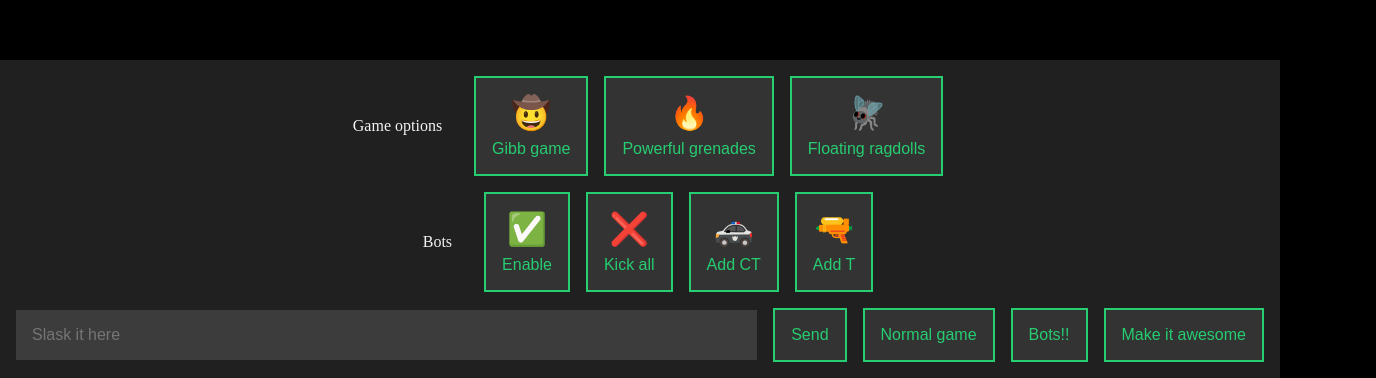
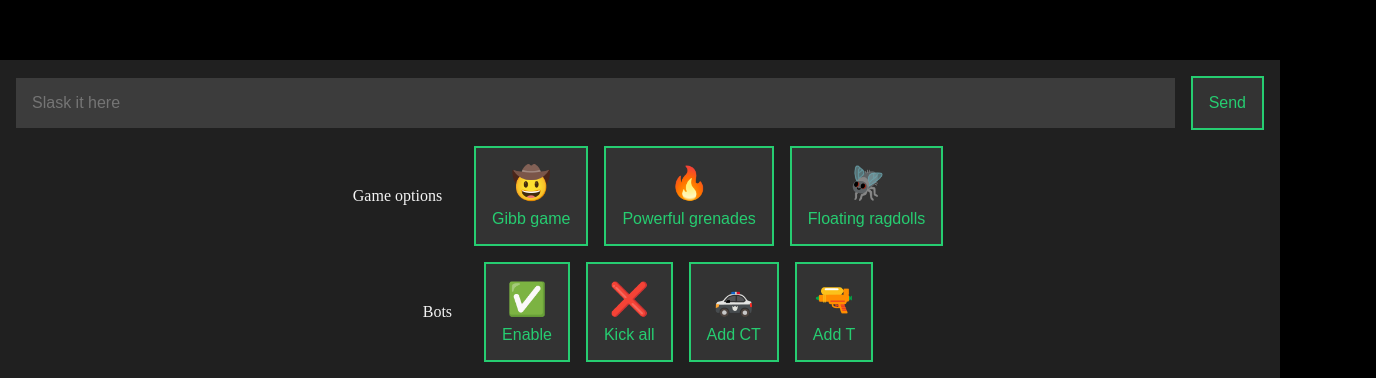
Before and after one commit to matst80/rcon2000, a website: page public/index.html in a window 1280 px wide. Shown: the part 422-800 px from the top of the page, 1376 px wide, since content can reach past the window. Drawn offline with Linux system fonts and the light colour scheme.

Commit message:
some updates

```diff
--- a/public/index.html
+++ b/public/index.html
@@ -1,5 +1,6 @@
 <!DOCTYPE html>
 <html lang="en">
+
 <head>
   <meta charset="UTF-8" />
   <meta name="viewport" content="width=device-width, initial-scale=1" />
@@ -10,22 +11,28 @@
       --size: 1rem;
     }
 
+    * {
+      box-sizing: border-box;
+    }
+
     pre {
       flex: 1;
       font: "Fira Code", monospace;
       font-size: var(--size);
+      padding: 1.5rem;
+      width: 100vw;
+    }
+
+    code {
       word-break: break-all;
       white-space: pre-wrap;
-        overflow: hidden;
-        padding: 3rem;
-        width: 100vw;
     }
 
     input {
       font-size: var(--size);
       background-color: #ffffff20;
       border: 0;
-        width: 90%;
+      width: 100%;
       color: #fff;
       padding: 1rem;
     }
@@ -45,7 +52,7 @@
 
     html,
     body {
-        height: 100vh;
+      min-height: 100vh;
       margin: 0;
       padding: 0;
       overscroll-behavior: none;
@@ -114,85 +121,11 @@
 </head>
 
 <body>
-    <pre id="log" class="p-4 bg-black text-white"></pre>
-    <form id="form" class="flex flex-col lg:flex-row">
+  <pre><code id="log"></code></pre>
+  <form id="form">
+
     <div class="row">
-        <label>Game options</label>
-
-        <button
-          data-cmd="
-		  	game_mode 0;
-			game_type 0;
-			sv_cheats 1;
-			sv_infinite_ammo 1;
-			sv_banid_enabled false;
-			mp_friendlyfire false;
-			mp_autokick 0;
-			mp_startmoney 1000000;
-			mp_afterroundmoney 1000000;
-			mp_autoteambalance 0;
-			mp_limitteams 0;
-			mp_roundtime_defuse 30;
-			mp_maxrounds 100;
-			mp_solid_teammates 0;
-		  "
-        >
-          <em>🤠</em> Gibb game
-        </button>
-
-        <button
-          data-cmd="
-			sv_hegrenade_damage_multiplier 4.0;
-			sv_hegrenade_radius_multiplier 2.0;
-		  "
-        >
-          <em> 🔥 </em>
-          Powerful grenades
-        </button>
-
-        <button
-          data-cmd="
-			ragdoll_gravity_scale 0.1;
-		  "
-        >
-          <em>🪰</em>
-          Floating ragdolls
-        </button>
-      </div>
-      <div class="row">
-        <label>Bots</label>
-
-        <button
-          data-cmd="
-		  bot_quota_mode normal;
-		  "
-        >
-          <em>✅</em> Enable
-        </button>
-
-        <button data-cmd="bot_kick;"><em>❌</em> Kick all</button>
-
-        <button
-          data-cmd="bot_add_ct; bot_add_ct; bot_add_ct; bot_add_ct; bot_add_ct; bot_add_ct; bot_add_ct; bot_add_ct; bot_add_ct; bot_add_ct; "
-        >
-          <em>🚓</em>
-          Add CT
-        </button>
-
-        <button
-          data-cmd="bot_add_t; bot_add_t; bot_add_t; bot_add_t; bot_add_t; bot_add_t; bot_add_t; bot_add_t; bot_add_t; bot_add_t; "
-        >
-          <em>🔫</em>
-          Add T
-        </button>
-      </div>
-      <div class="row">
-        <input
-          type="text"
-          id="command"
-          list="commands"
-          placeholder="Slask it here"
-        />
+      <input type="text" id="command" tabindex="0" list="commands" placeholder="Slask it here" />
       <datalist id="commands">
         <option value="help" />
         <option value="sv_cheats 1" />
@@ -218,69 +151,116 @@
         <option value="mp_autokick 0" />
       </datalist>
       <button type="submit" id="send">Send</button>
+    </div>
+    <div class="row">
+      <label>Game options</label>
+
+      <button data-cmd="
+    		  	game_mode 0;
+    			game_type 0;
+    			sv_cheats 1;
+    			sv_infinite_ammo 1;
+    			sv_banid_enabled false;
+    			mp_friendlyfire false;
+    			mp_autokick 0;
+    			mp_startmoney 1000000;
+    			mp_afterroundmoney 1000000;
+    			mp_autoteambalance 0;
+    			mp_limitteams 0;
+    			mp_roundtime_defuse 30;
+    			mp_maxrounds 100;
+    			mp_solid_teammates 0;
+    		  ">
+        <em>🤠</em> Gibb game
+      </button>
+
+      <button data-cmd="
+    			sv_hegrenade_damage_multiplier 4.0;
+    			sv_hegrenade_radius_multiplier 2.0;
+    		  ">
+        <em> 🔥 </em>
+        Powerful grenades
+      </button>
+
+      <button data-cmd="
+    			ragdoll_gravity_scale 0.1;
+    		  ">
+        <em>🪰</em>
+        Floating ragdolls
+      </button>
+    </div>
+    <div class="row">
+      <label>Bots</label>
+
+      <button data-cmd="
+    		  bot_quota_mode normal;
+    		  ">
+        <em>✅</em> Enable
+      </button>
+
+      <button data-cmd="bot_kick;"><em>❌</em> Kick all</button>
+
       <button
-          type="button"
-          id="game"
-          data-cmd="sv_cheats 1; mp_autoteambalance 0; mp_limitteams 0; mp_maxrounds 100; mp_roundtime_defuse 30; sv_infinite_ammo 1; mp_startmoney 1000000; mp_afterroundmoney 1000000; game_mode 0; game_type 0; mp_friendlyfire false; sv_banid_enabled false;"
-        >
-          Normal game
+        data-cmd="bot_add_ct; bot_add_ct; bot_add_ct; bot_add_ct; bot_add_ct; bot_add_ct; bot_add_ct; bot_add_ct; bot_add_ct; bot_add_ct; ">
+        <em>🚓</em>
+        Add CT
       </button>
+
       <button
-          type="button"
-          id="bots"
-          data-cmd="bot_quota_mode normal; bot_Add_ct; bot_Add_ct; bot_Add_ct; bot_Add_ct; bot_Add_ct; bot_kick; bot_add_t; bot_add_t; bot_add_t; bot_Add_ct; bot_Add_ct; bot_Add_ct; bot_Add_ct; bot_Add_ct; bot_add_t; bot_add_t; bot_add_t; bot_add_t; bot_add_t; bot_add_t;"
-        >
-          Bots!!
-        </button>
-        <button
-          type="button"
-          id="awesome"
-          data-cmd="mp_solid_teammates 0; sv_hegrenade_damage_multiplier 4.0; sv_hegrenade_radius_multiplier 2.0; ragdoll_gravity_scale 0.1; mp_autokick 0;"
-        >
-          Make it awesome
+        data-cmd="bot_add_t; bot_add_t; bot_add_t; bot_add_t; bot_add_t; bot_add_t; bot_add_t; bot_add_t; bot_add_t; bot_add_t; ">
+        <em>🔫</em>
+        Add T
       </button>
     </div>
   </form>
 </body>
 <script>
   (function (doc, w) {
-      const byId = (id) => doc.getElementById(id);
+    const byId = (id) => doc.getElementById(id)
 
     const addEvent = (id, fn, evt = "click") =>
-        byId(id).addEventListener(evt, fn);
+      byId(id).addEventListener(evt, fn)
 
     addEvent(
       "form",
       function (e) {
-          const cmdElm = byId("command");
-          socket.send(cmdElm.value);
-          cmdElm.value = "";
-          e.preventDefault();
+        const cmdElm = byId("command")
+        socket.send(cmdElm.value)
+        cmdElm.value = ""
+        e.preventDefault()
       },
       "submit"
-      );
+    )
 
     for (const butt of doc.querySelectorAll("button[data-cmd]")) {
       butt.addEventListener("click", (e) => {
         const cmd = butt.dataset.cmd
           .trim()
           .split(/[\n\r\t]+/g)
-            .join(" ");
-          socket.send(cmd);
-        });
+          .join(" ")
+        socket.send(cmd)
+      })
     }
 
     const socket = new WebSocket(
       `${location.protocol.replace("http", "ws")}//${location.host}/ws`
-      );
+    )
 
     socket.addEventListener("open", () => {
-        console.log("connected");
-      });
+      console.log("connected")
+    })
+
+    function htmlEncode(input) {
+      return input
+        .replace(/&/g, '&amp;')
+        .replace(/</g, '&lt;')
+        .replace(/>/g, '&gt;')
+    }
 
     socket.onmessage = (event) => {
-        byId("log").innerHTML += event.data + "\n";
-      };
+      byId("log").innerHTML += htmlEncode(event.data) + "\n"
+    }
   })(document, window);
 </script>
+
 </html>
```
Also changed, not shown: index.js (+6 -1 lines). Lines whose indentation alone changed are shown as unchanged.
